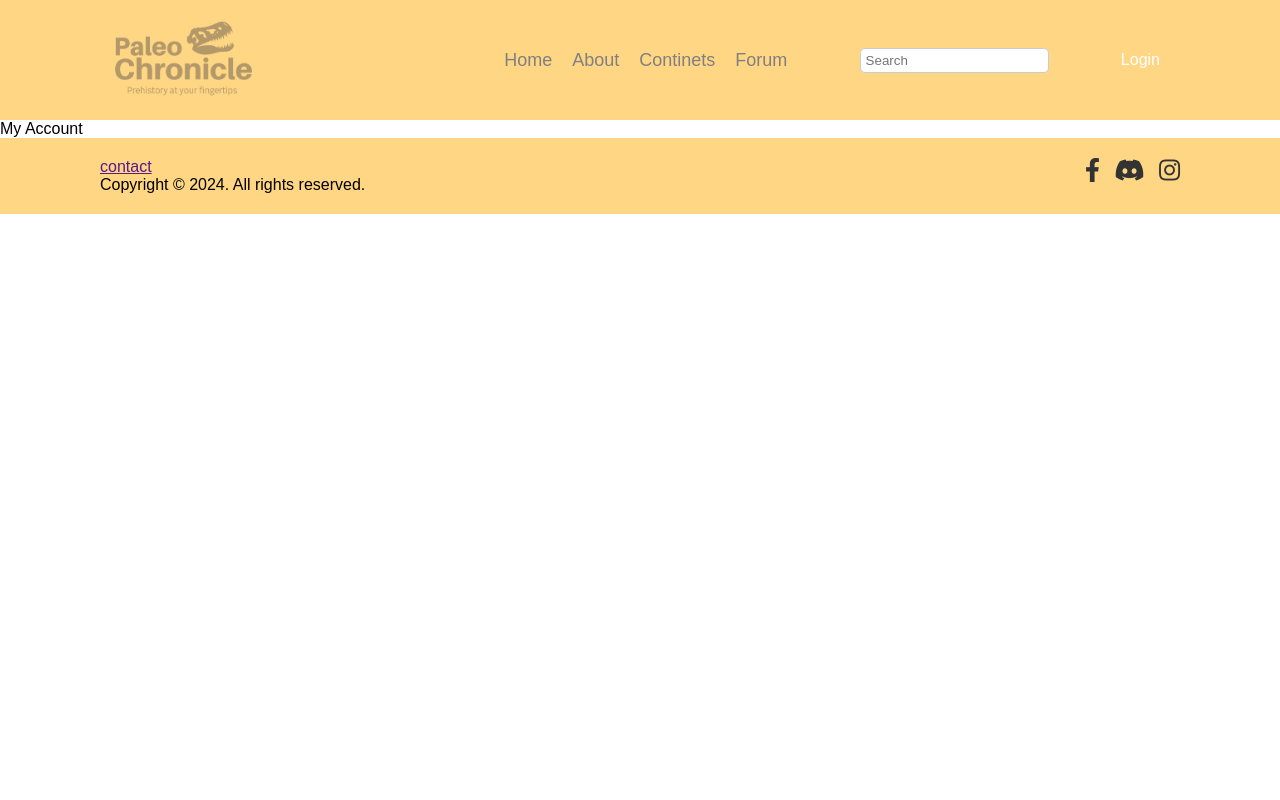
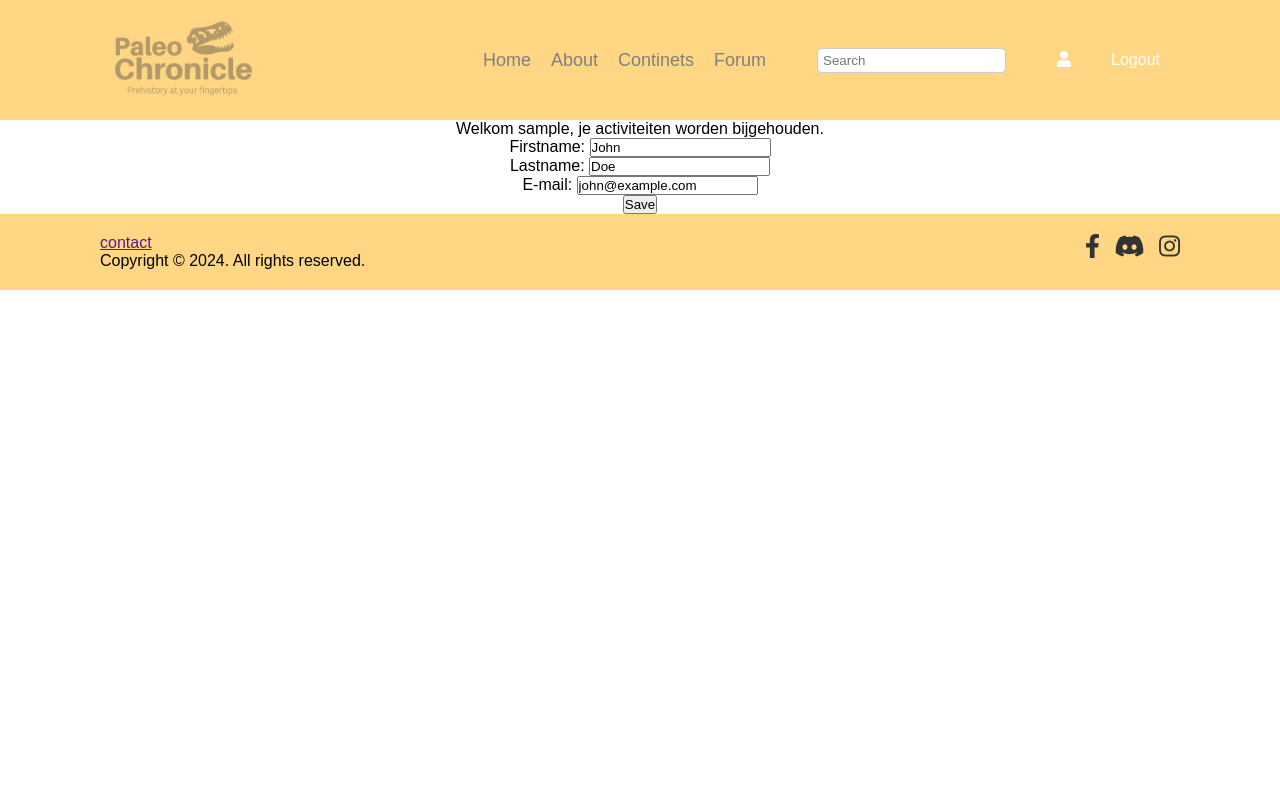
Before and after one commit to RobbertBons/Prehistoric-database, a PHP site: page /Account.php in a window 1280 px wide. Run offline with PHP 8.4, Linux system fonts and the light colour scheme; the visitor is signed in with stand-in values (Sample User, id 1).

Commit message:
nog een fix gedaan

```diff
--- a/account.php
+++ b/account.php
@@ -1,7 +1,42 @@
 <?php
-require_once ('partials/header.php');
+    require_once ('partials/header.php');
 ?>
-My Account
+
+<head>
+    <link rel="stylesheet" type="text/css" href="css/Account.css">
+</head>
+
+<article class="text">
+    <?php
+    // Start the session
+    session_start();
+
+    // Check if the username session variable is set
+    if (!empty($_SESSION['username'])) {
+        // Display the welcome message
+        echo 'Welkom ' . $_SESSION['username'] . ', je activiteiten worden bijgehouden.';
+        // Display a form to show and edit user data
+        echo '
+        <form action="update_profile.php" method="POST">
+            <label for="firstname">Firstname:</label>
+            <input type="text" id="firstname" name="firstname" value="John"><br>
+
+            <label for="lastname">Lastname:</label>
+            <input type="text" id="lastname" name="lastname" value="Doe"><br>
+
+            <label for="email">E-mail:</label>
+            <input type="email" id="email" name="email" value="john@example.com"><br>
+
+            <input type="submit" value="Save">
+        </form>';
+    } else {
+        // If the user is not logged in, redirect them to the login page
+        header("Location: login.php");
+        exit; // Terminate the script to prevent further execution
+    }
+    ?>
+</article>
+
 <?php
-require_once ('partials/footer.php');
+    require_once ('partials/footer.php');
 ?>
--- /dev/null
+++ b/css/Account.css
@@ -0,0 +1,8 @@
+*{
+    margin: 0;
+    padding: 0;
+}
+
+.text{
+    text-align: center;
+}
--- a/partials/header.php
+++ b/partials/header.php
@@ -11,17 +11,20 @@
             <a href="">Continets</a>
             <a href="">Forum</a>
 
+
         </ul>
             <input type="text" class="search-bar" placeholder="Search">
-
+        <ul>
             <?php
             session_start();
             if (!empty($_SESSION['username'])) {
-            echo 'Welkom ' . $_SESSION['username'] . ', je activiteiten worden bijgehouden.';
                 // If the user is logged in, show the logout button
+                echo '<a href="Account.php" class="button"><i class="fas fa-user"></i></a>';
                 echo '<a href="logout.php" class="button">Logout</a>';
+
             } else {
                 echo '<a href="login.php" class="button">Login</a>';
             }
             ?>
+        </ul>
 </header>
```
Also changed, not shown: login.php (+1 -17 lines), css/css/footer.css (renamed from css/footer.css), img/1564534_customer_man_user_account_profile_icon.png (added), img/hallucigenia_reconstruction_2017_10_11.jpg (deleted). Lines whose indentation alone changed are shown as unchanged.
